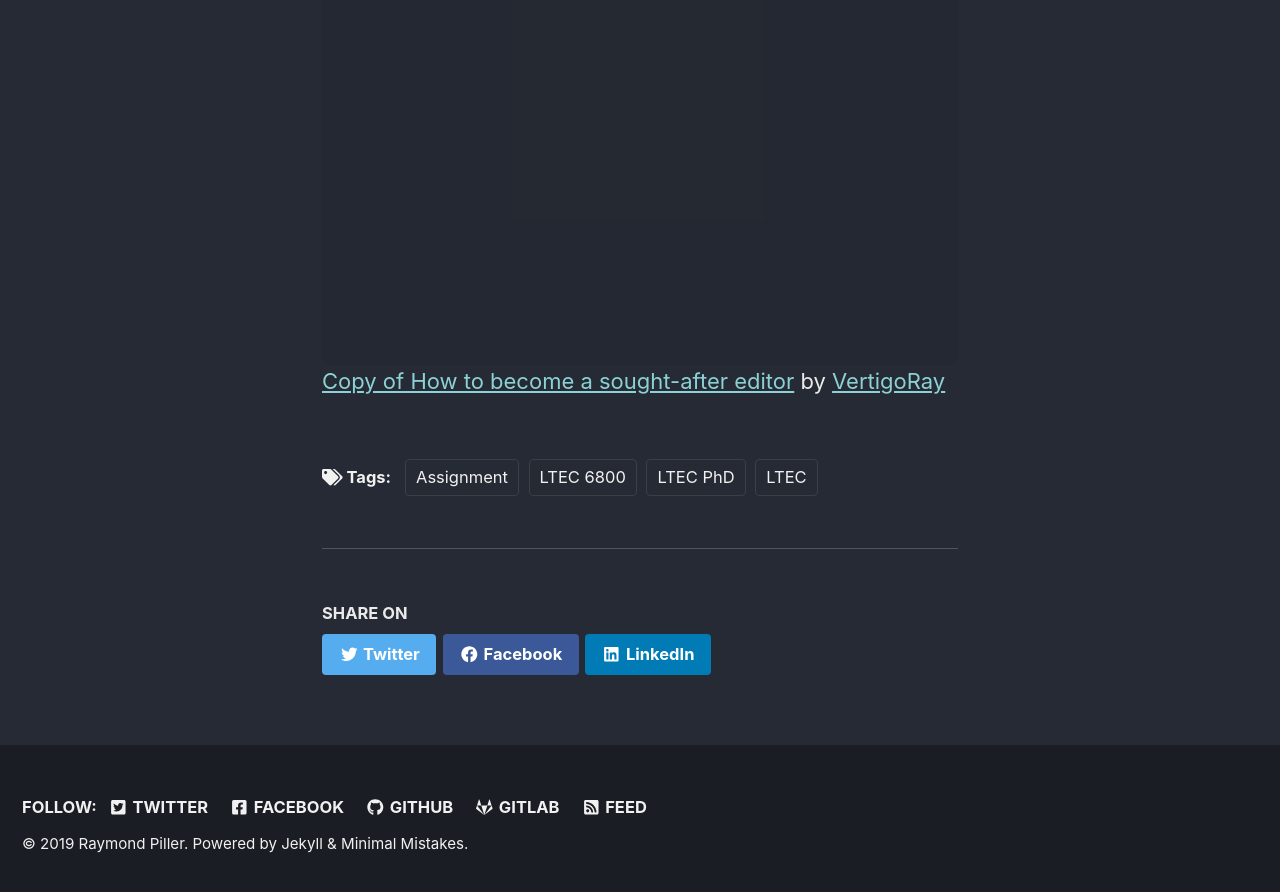
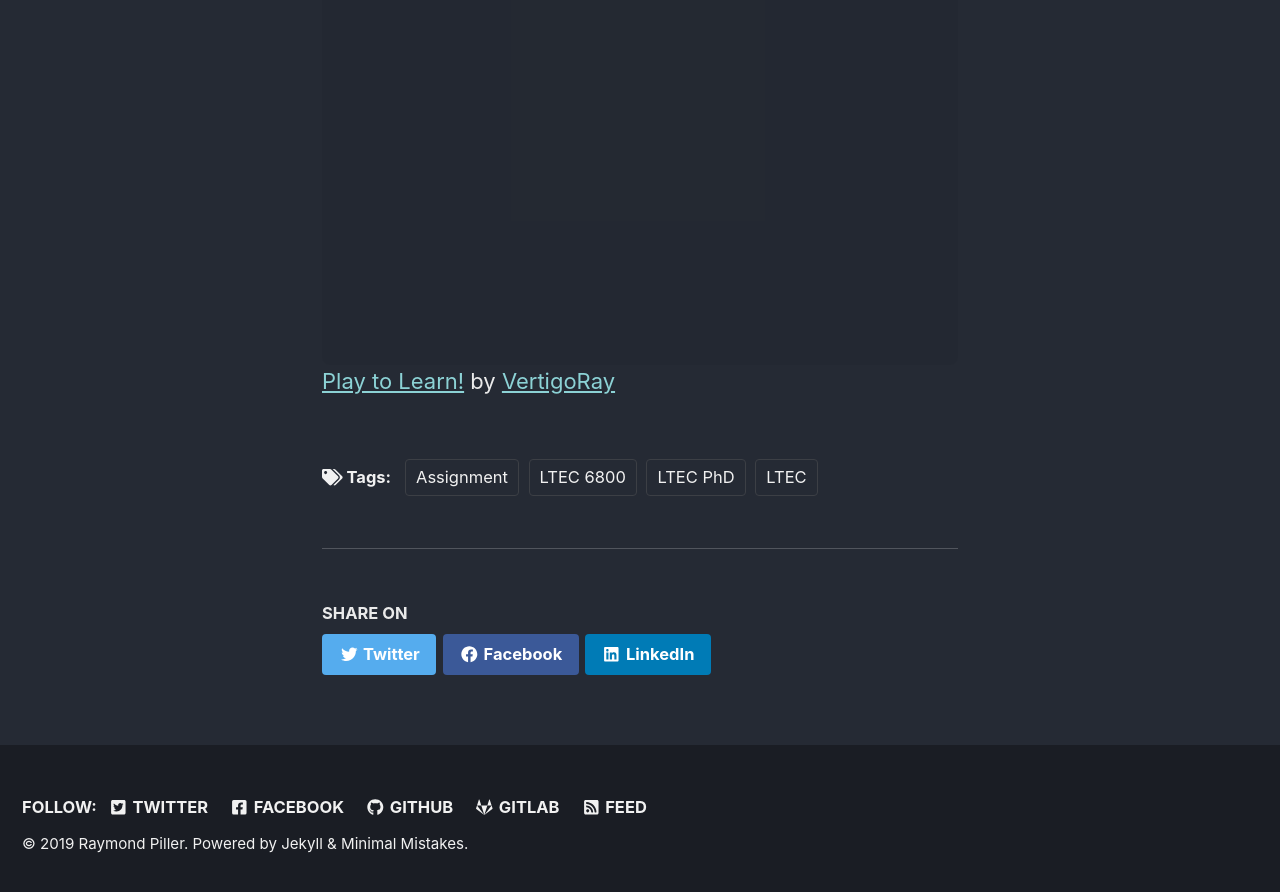
Before and after one commit to VertigoRay/LTEC6800.ray.pillers.us, a Jekyll site: the page built from _pages/assignment1.md, in a window 1280 px wide and 900 px high, scrolled down 1393 px. Shown: the top 892 px of the window. Built offline with Jekyll 4.4.1, drawn with Linux system fonts in a browser that asks for light colours; cached includes are drawn as plain includes; nearby versions of some CDN libraries; a script that is not in the unit is left out.

```diff
--- a/_pages/assignment1.md
+++ b/_pages/assignment1.md
@@ -18,4 +18,4 @@
  style="padding:250.0000% 5px 5px 5px;background:rgba(0,0,0,0.03);border-radius:8px;"
 ></div>
 <script async src="https:&#x2F;&#x2F;sdk.canva.com&#x2F;v1&#x2F;embed.js"></script>
-<a href="https:&#x2F;&#x2F;www.canva.com&#x2F;design&#x2F;DADdC791Y4w&#x2F;view?utm_content=DADdC791Y4w&amp;utm_campaign=designshare&amp;utm_medium=embeds&amp;utm_source=link" target="_blank" rel="noopener">Copy of How to become a sought-after editor</a> by <a href="https:&#x2F;&#x2F;www.canva.com&#x2F;fS9aQ2Vgm6canva.com?utm_campaign=designshare&amp;utm_medium=embeds&amp;utm_source=link" target="_blank" rel="noopener">VertigoRay</a>
+<a href="https:&#x2F;&#x2F;www.canva.com&#x2F;design&#x2F;DADdC791Y4w&#x2F;view?utm_content=DADdC791Y4w&amp;utm_campaign=designshare&amp;utm_medium=embeds&amp;utm_source=link" target="_blank" rel="noopener">Play to Learn!</a> by <a href="https:&#x2F;&#x2F;www.canva.com&#x2F;fS9aQ2Vgm6canva.com?utm_campaign=designshare&amp;utm_medium=embeds&amp;utm_source=link" target="_blank" rel="noopener">VertigoRay</a>
```
